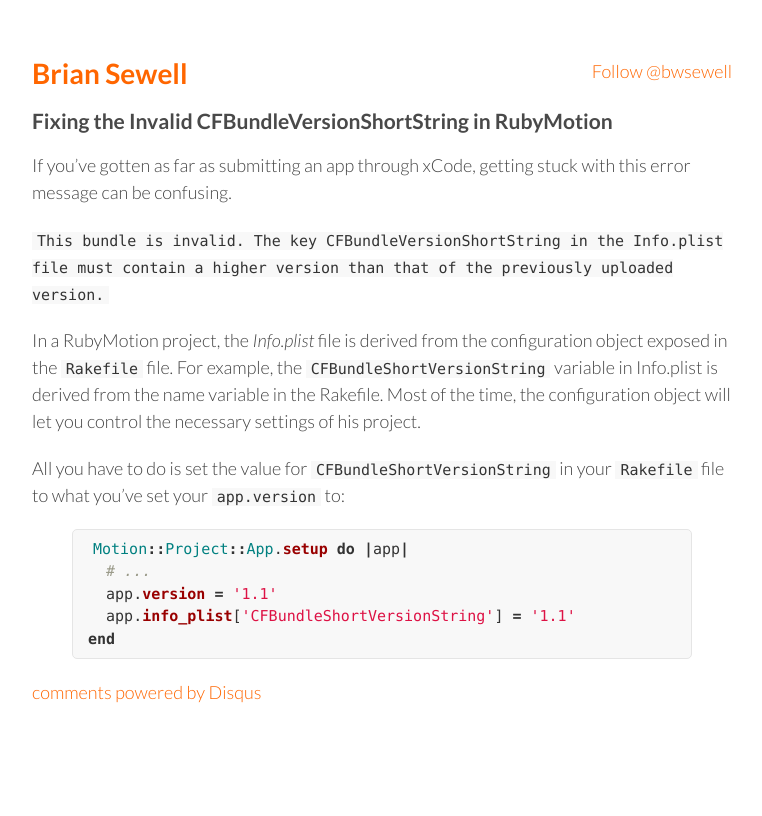
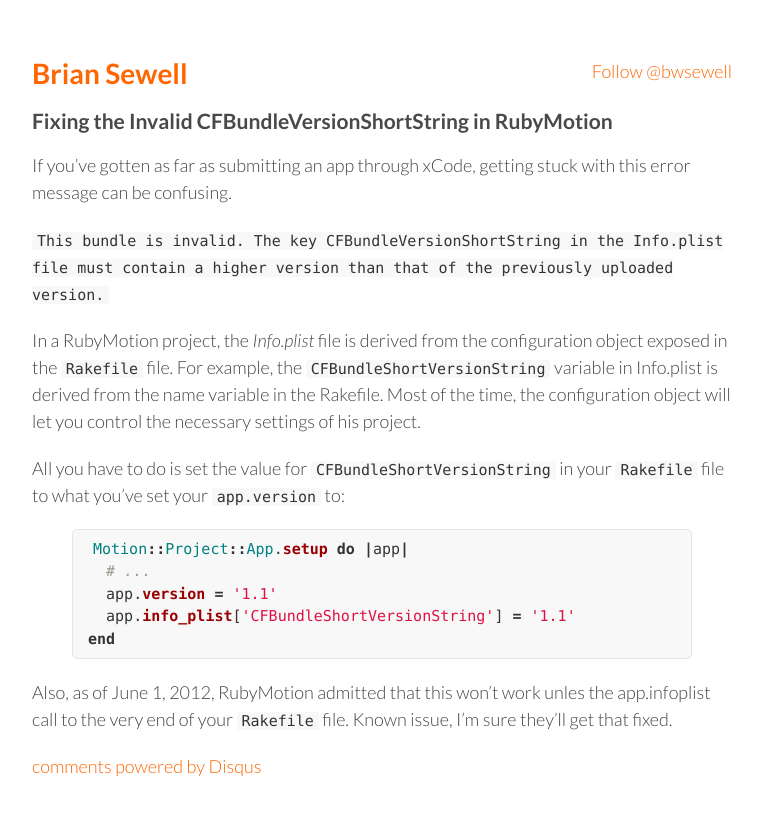
Before and after one commit to bwsewell/bwsewell.github.com, a Jekyll site: the page built from _posts/2012-08-27-fixing-the-invalid-cfbundleversionshortstring-in-rubymotion.md, in a window 1280 px wide. Shown: the top 816 px of the page, without its empty margins (258-1020 px from the left). Built offline with Jekyll 4.4.1, drawn with Linux system fonts in a browser that asks for light colours; Markdown is read by kramdown in place of the engine named in the settings; comment, search, counter and statistics services are not loaded.

Commit message:
Added a little blip to the end of the blog post

```diff
--- a/_posts/2012-08-27-fixing-the-invalid-cfbundleversionshortstring-in-rubymotion.md
+++ b/_posts/2012-08-27-fixing-the-invalid-cfbundleversionshortstring-in-rubymotion.md
@@ -28,3 +28,5 @@
   app.info_plist['CFBundleShortVersionString'] = '1.1'
 end
 {% endhighlight %}
+
+Also, as of June 1, 2012, RubyMotion admitted that this won't work unles the app.infoplist call to the very end of your `Rakefile` file.  Known issue, I'm sure they'll get that fixed.
```
